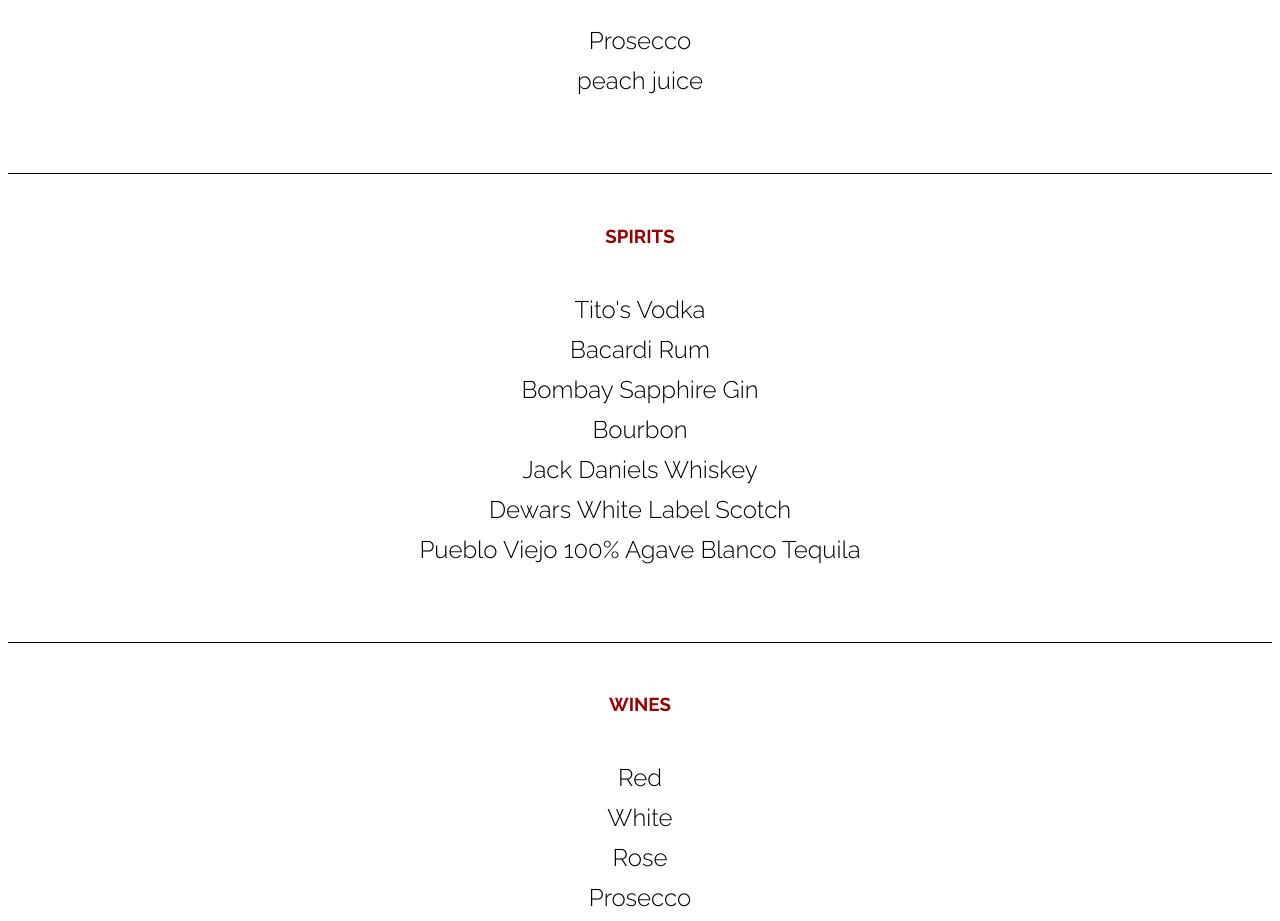
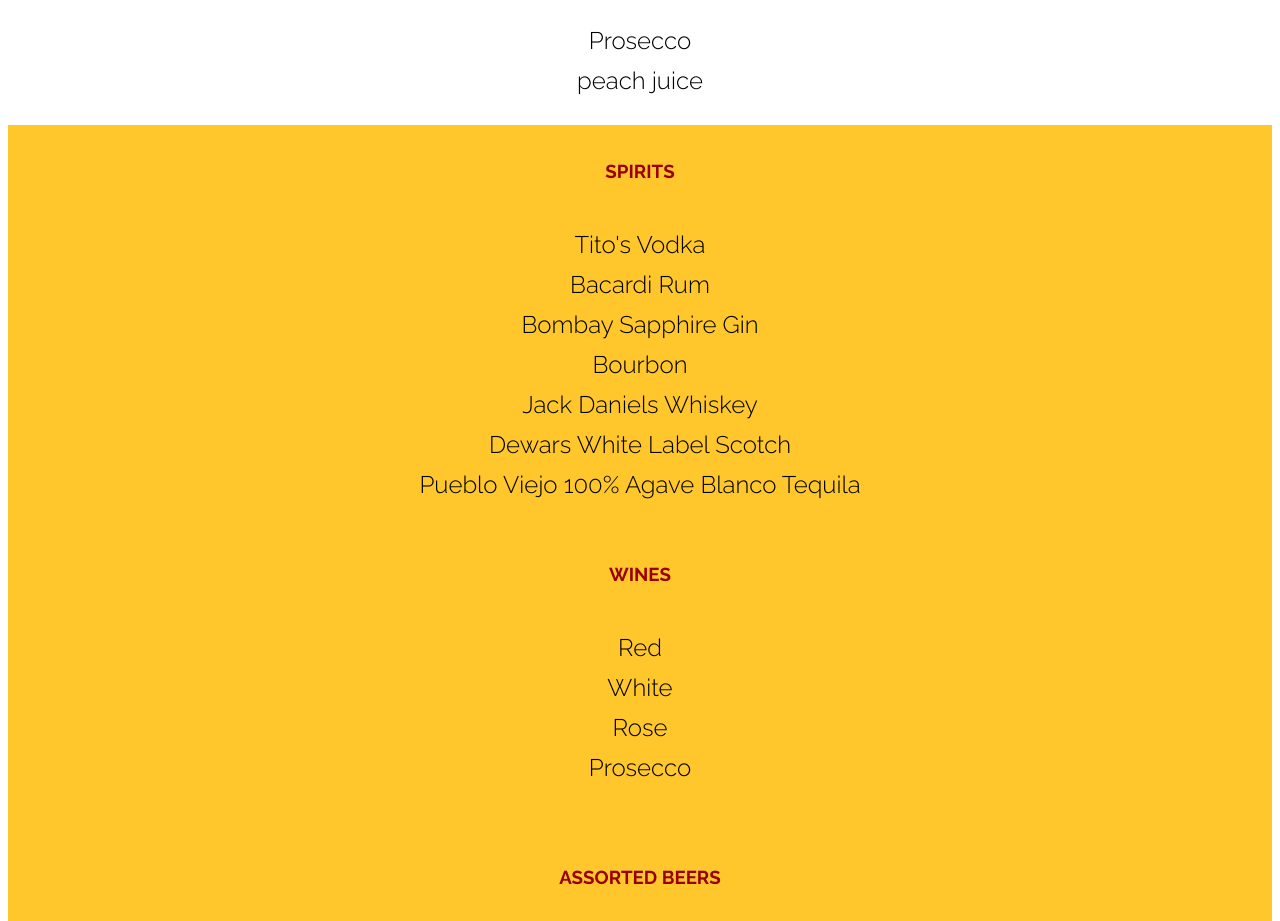
Before and after one commit to continuousone/emba_drink_menu, a plain HTML site: page index.html in a window 1280 px wide. Shown: the part 4287-5208 px from the top of the page. Drawn offline with Linux system fonts and the light colour scheme.

Commit message:
Add files via upload

```diff
--- a/css/style.css
+++ b/css/style.css
@@ -37,11 +37,12 @@
 
 .container{
 
-    margin: 3em auto;
+    margin: 0 auto;
     text-align: center;
     align-items: center;
-    border-top: 1px solid black;
-    padding-top: 2em;
+    /* border-top: 1px solid black; */
+    padding-top: 1em;
+    background-color: #ffc72c;
 }
 .drink-container{
     display:flex;
@@ -55,8 +56,9 @@
 .drink-img{
     width: 100%;
     padding-bottom: 1em;
+    padding-top: 3em;
     border-top: 1px solid black;
-margin-top: 4em;
+    margin-top: 4em;
 }
 
 
```
